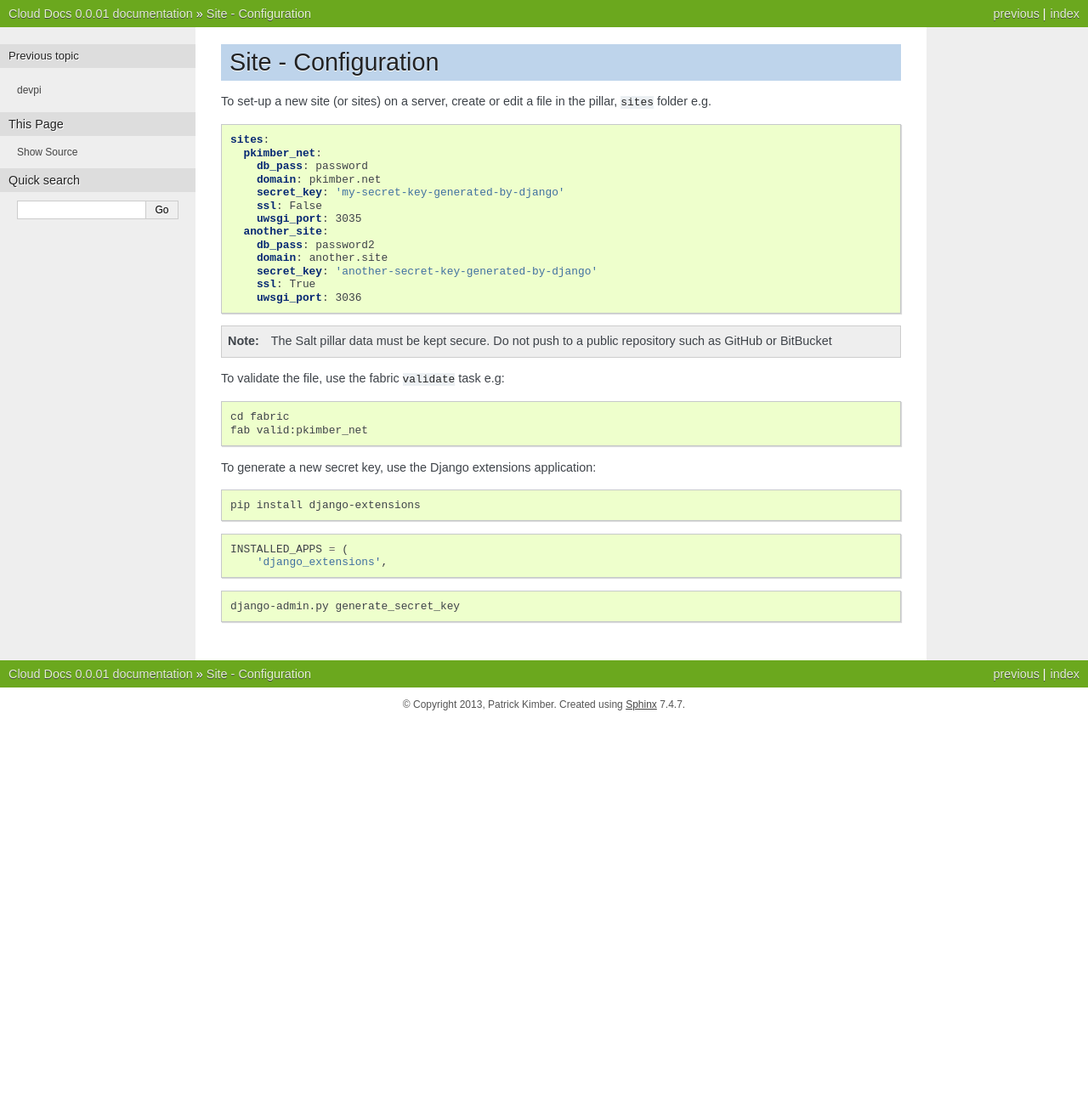
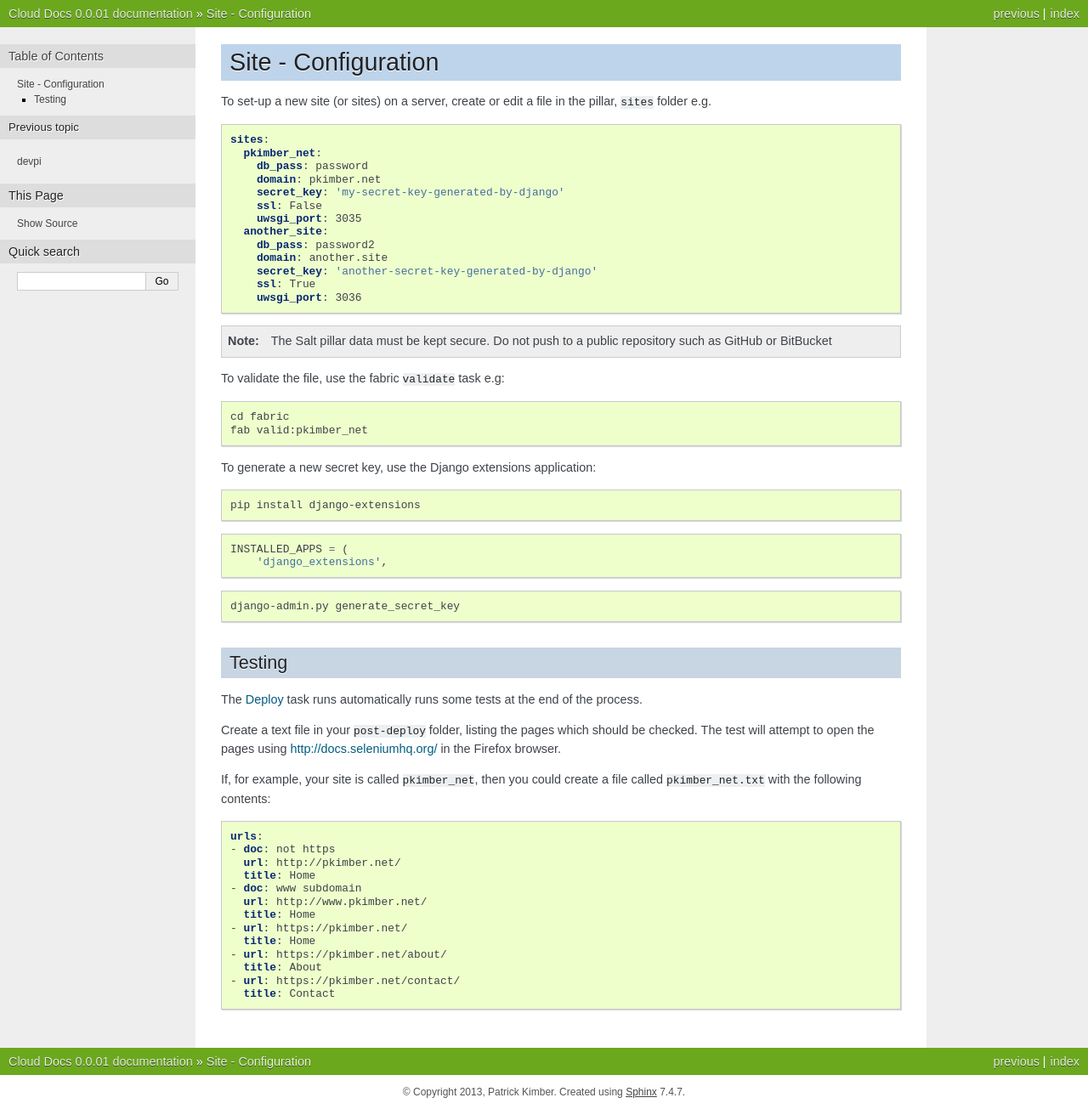
Before and after one commit to pkimber/old-docs-migrated-to-gitlab, a Sphinx documentation site: the page built from source/site-config.rst, in a window 1280 px wide. Shown: the whole page at 85% size. Built offline with Sphinx 7.4.7, drawn with Linux system fonts in a browser that asks for light colours; before the commit the page ends 900 px from its top, so only the background shows below that.

Commit message:
devpi and site

```diff
--- a/source/site-config.rst
+++ b/source/site-config.rst
@@ -48,3 +48,32 @@ To generate a new secret key, use the Django extensions application:
 ::
 
   django-admin.py generate_secret_key
+
+Testing
+=======
+
+The :doc:`fabric-deploy` task runs automatically runs some tests at the end of
+the process.
+
+Create a text file in your ``post-deploy`` folder, listing the pages which
+should be checked.  The test will attempt to open the pages using
+http://docs.seleniumhq.org/ in the Firefox browser.
+
+If, for example, your site is called ``pkimber_net``, then you could create a
+file called ``pkimber_net.txt`` with the following contents:
+
+::
+
+  urls:
+  - doc: not https
+    url: http://pkimber.net/
+    title: Home
+  - doc: www subdomain
+    url: http://www.pkimber.net/
+    title: Home
+  - url: https://pkimber.net/
+    title: Home
+  - url: https://pkimber.net/about/
+    title: About
+  - url: https://pkimber.net/contact/
+    title: Contact
```
Also changed, not shown: source/devpi.rst (+18 -0 lines).
